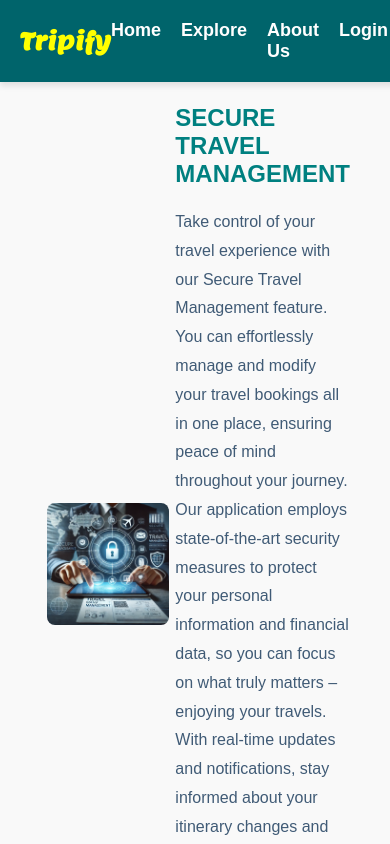
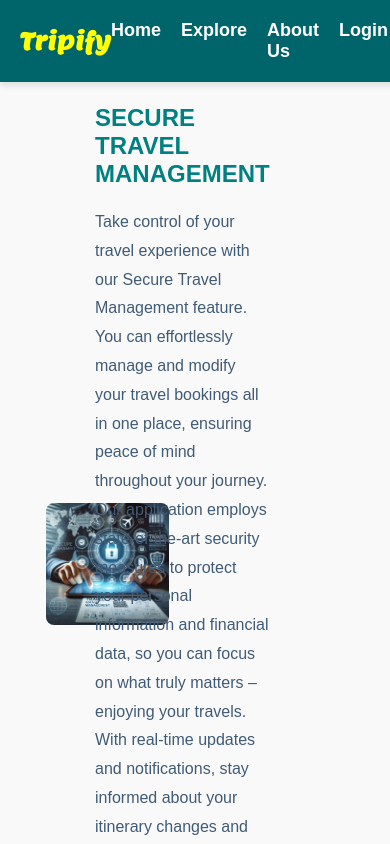
Before and after one commit to dev-bv18/travel-booking-app, a React (Create React App) app in the folder frontend/: page /secure in a window 390 px wide. Shown: the top 844 px of the page. Built offline with nearby package versions, Linux system fonts and the light colour scheme; no server answers.

Commit message:
Refactor styling in multiple components for improved layout and responsiveness

```diff
--- a/frontend/src/components/SecureContent.js
+++ b/frontend/src/components/SecureContent.js
@@ -40,7 +40,7 @@ const Container = styled.div`
   flex-wrap: wrap;
   align-items: center;
   justify-content: space-between;
-  padding: 40px;
+  padding: 20px;
   padding-top:80px;
   background-color: #f9f9f9;
 `;
@@ -55,7 +55,7 @@ const ImageWrapper = styled.div`
 `;
 
 const Image = styled.img`
-  max-width: 90%;
+  max-width: 70%;
   height: auto;
   border-radius: 8px;
 `;
@@ -64,6 +64,8 @@ const ContentWrapper = styled.div`
   flex: 1;
   max-width: 600px;
   padding: 0 20px;
+  position:relative;
+  left:-100px;
 
   @media (max-width: 768px) {
     padding: 0;
--- a/frontend/src/components/UpdateContent.js
+++ b/frontend/src/components/UpdateContent.js
@@ -41,7 +41,7 @@ const Container = styled.div`
   flex-wrap: wrap;
   align-items: center;
   justify-content: space-between;
-  padding: 40px;
+  padding: 20px;
   padding-top:80px;
   background-color: #f9f9f9;
 `;
@@ -56,7 +56,7 @@ const ImageWrapper = styled.div`
 `;
 
 const Image = styled.img`
-  max-width: 90%;
+  max-width: 70%;
   height: auto;
   border-radius: 8px;
 `;
@@ -65,6 +65,8 @@ const ContentWrapper = styled.div`
   flex: 1;
   max-width: 600px;
   padding: 0 20px;
+  position:relative;
+  left:-100px;
 
   @media (max-width: 768px) {
     padding: 0;
@@ -81,13 +83,13 @@ const Heading = styled.h3`
 
 const Description = styled.p`
   font-size: 1rem;
-  color: rgb(64, 91, 118);
+  color:rgb(64, 91, 118);
   line-height: 1.8;
   margin-bottom: 30px;
 `;
 
 const Button = styled.button`
-  background-color: teal;
+  background-color:teal;
   color: white;
   padding: 10px 20px;
   font-size: 1rem;
@@ -98,7 +100,7 @@ const Button = styled.button`
   transition: background-color 0.3s;
 
   &:hover {
-      background-color:rgb(16, 67, 75);
+    background-color:rgb(16, 67, 75);
     color:yellow;
   }
 `;
--- a/frontend/src/pages/BookingDetails.js
+++ b/frontend/src/pages/BookingDetails.js
@@ -92,7 +92,7 @@ const BookingDetails = () => {
   </p>
   <p>{booking.package?.duration} itinerary</p>
   <p>
-    <strong>Price:</strong> ₹{booking.package?.price || 'N/A'}
+     <strike>₹{booking.package?.price+booking.package?.price || 'N/A'}</strike> ₹{booking.package?.price || 'N/A'}
   </p>
 
     {booking.status === 'Pending' ?<button onClick={handlePayment}> Pay Now  </button> :<h3>Paid 💸</h3>}
@@ -206,7 +206,8 @@ const DetailsCard = styled.div`
     margin-bottom: 10px;
     color:rgba(201, 241, 251, 0.9);
   }
-
+strike{
+color:grey;}
   #status {
     font-weight: bold;
     color: ${({ status }) => (status === 'Pending' ? 'red' : 'limegreen')};
--- a/frontend/src/pages/HomePage.js
+++ b/frontend/src/pages/HomePage.js
@@ -93,12 +93,7 @@ function HomePage() {
                 memorable journeys. Whether you're planning a quick weekend
                 getaway to recharge, a much-anticipated family vacation filled
                 with fun and bonding, or a seamless business trip to keep you
-                ahead of your schedule, we've got you covered. Our platform is
-                designed to take the stress out of planning, offering you a
-                hassle-free experience that allows you to focus on what truly
-                matters – enjoying the journey and the destination. Let us take
-                care of the details while you embrace the joy of exploring the
-                world.
+                ahead of your schedule, we've got you covered.
                 </ExtendedDescription>
                 <ContactLink onClick={handleScrollToContact}>Get in touch</ContactLink>
               </TextSection>
@@ -258,7 +253,7 @@ const PackageImage = styled.img`
 `;
 const SectionHeading = styled.h2`
    font-size: 2rem;
-  color: #212529;
+  color: rgb(26, 79, 92);
   font-weight: 600;
   margin-bottom: 20px;
 
@@ -618,6 +613,7 @@ const ImageSection = styled.div`
 
 const StyledImage = styled.img`
   width: 508px;
+  position:relative;
   height: 338px;
   border-radius: 8px;
 `;
@@ -670,7 +666,7 @@ const Card = styled.div`
     box-shadow: 0px 8px 20px rgba(0, 0, 0, 0.2);
 
     h3 {
-      color:yellow;
+      color:rgba(0, 0, 0, 0.9);
     }
   }
 `;
@@ -698,6 +694,7 @@ const CardTitle = styled.h3`
   font-weight: bold;
   margin-bottom: 10px;
   transition: color 0.3s ease;
+
 `;
 
 const CardDescription = styled.p`
--- a/frontend/src/pages/PackageDetails.js
+++ b/frontend/src/pages/PackageDetails.js
@@ -102,7 +102,7 @@ const PackageDetails = () => {
           )}
         </DetailsCard>
         <ImagesSection>
-          <h2>Destination Gallery</h2>
+          <h2>Destination Gallery &#9992;</h2>
           {images.length > 0 ? (
             <Carousel {...carouselSettings}>
               {images.map((src, index) => (
@@ -125,7 +125,7 @@ const PackageDetails = () => {
           )}
         </ImagesSection>
         <RelatedPackagesSection>
-          <h2>Other Packages You May Like</h2>
+          <h2>Other Packages You May Like &#9992;</h2>
           {packagesLoading ? (
             <p>Loading packages...</p>
           ) : (
@@ -163,8 +163,6 @@ const Alert = styled.span`
 const PageWrapper = styled.div`
   position: relative;
   min-height: 100vh;
-  background: linear-gradient(rgba(0, 0, 0, 0.67), rgba(0, 0, 0, 0.7)),
-    url(${(props) => props.backgroundImage});
   background-size: cover;
   background-position: center;
   color: white;
@@ -173,11 +171,14 @@ const Container = styled.div`
   padding: 40px;
   padding-top: 80px;
   h3{
-  color:rgb(178, 243, 255);                                                                                                                                                                                                                                                                                                     }
+  color:teal;}
+h1{
+ color: rgb(26, 79, 92);
+}                                                                                                                                                                                                                                                                                                 }
 `;
 
 const DetailsCard = styled.div`
-  background: linear-gradient(90deg, rgba(0, 0, 0, 0.35), rgba(0, 0, 0, 0.61), rgba(0, 0, 0, 0.79));
+  background: teal;
   text-align: left;
   color: white;
   border-radius: 10px;
@@ -187,19 +188,22 @@ const DetailsCard = styled.div`
 `;
 
 const BookButton = styled.button`
-  background: teal;
-  color: white;
+  background: white;
+  color:teal;
   padding: 10px 20px;
   border: none;
   border-radius: 5px;
   font-size: 1rem;
   cursor: pointer;
+  &:hover{
+    color:yellow;
+    background:rgba(0, 55, 67, 0.9); }
 `;
 
 const ImagesSection = styled.div`
   margin-top: 40px;
   h2 {
-    color: white;
+    color:teal;
     margin-bottom: 20px;
   }
 `;
@@ -212,6 +216,7 @@ const Carousel = styled(Slider)`
 
 const ImageWrapper = styled.div`
   padding: 10px;
+  transition: transform 0.3s ease;
 `;
 
 const Image = styled.img`
@@ -219,12 +224,18 @@ const Image = styled.img`
   height: 400px;
   border-radius: 10px;
   cursor: pointer;
+  transition: all 0.3s ease;
+  &:hover {
+    border: 2px solid yellow;
+    box-shadow: 0px 8px 20px rgba(0, 0, 0, 0.2);
+  }
+
 `;
 
 const RelatedPackagesSection = styled.div`
   margin-top: 40px;
   h2 {
-    color: white;
+    color: teal;
     margin-bottom: 20px;
   }
 `;
@@ -238,6 +249,7 @@ const RelatedPackagesContainer = styled.div`
 const PackageCard = styled.div`
   background: white;
   border-radius: 10px;
+  border: 1px solid teal;
   width:500px;
   padding: 20px;
   cursor: pointer;
```
